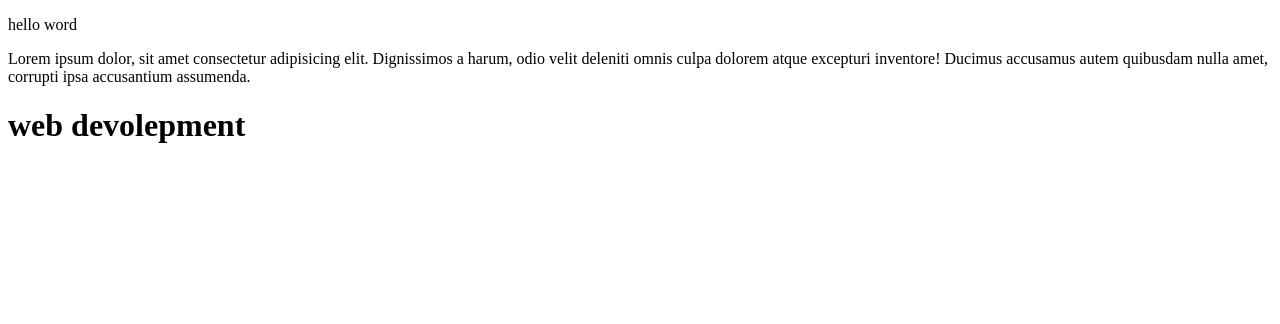
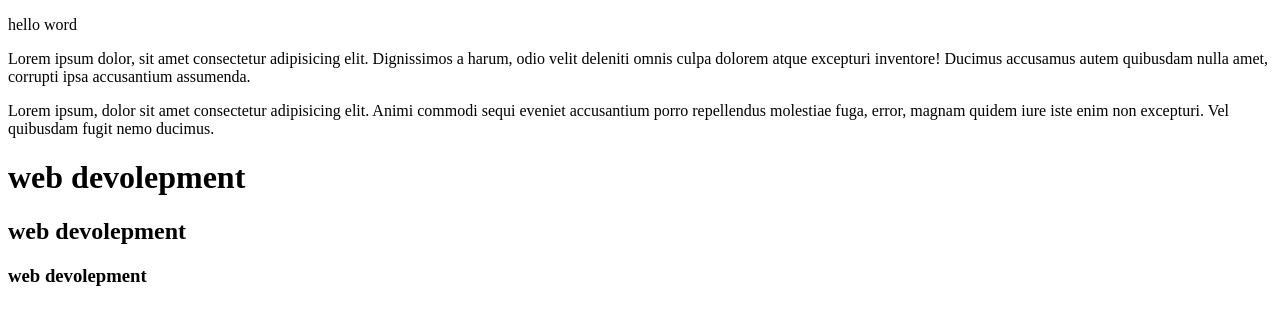
Before and after one commit to shohehahmadsolihun/fristprojek, a plain HTML site: page index.html in a window 1280 px wide. Drawn offline with Linux system fonts and the light colour scheme.

Commit message:
index.html

```diff
--- a/index.html
+++ b/index.html
@@ -13,8 +13,13 @@
         dolorem atque excepturi inventore! Ducimus accusamus autem quibusdam nulla amet, corrupti ipsa accusantium
         assumenda.</p>
 
+    <p>Lorem ipsum, dolor sit amet consectetur adipisicing elit. Animi commodi sequi eveniet accusantium porro
+        repellendus molestiae fuga, error, magnam quidem iure iste enim non excepturi. Vel quibusdam fugit nemo ducimus.
+    </p>
+
     <h1>web devolepment</h1>
-
+    <h2>web devolepment</h2>
+    <h3>web devolepment</h3>
     <ul></ul>
 </body>
 
```
